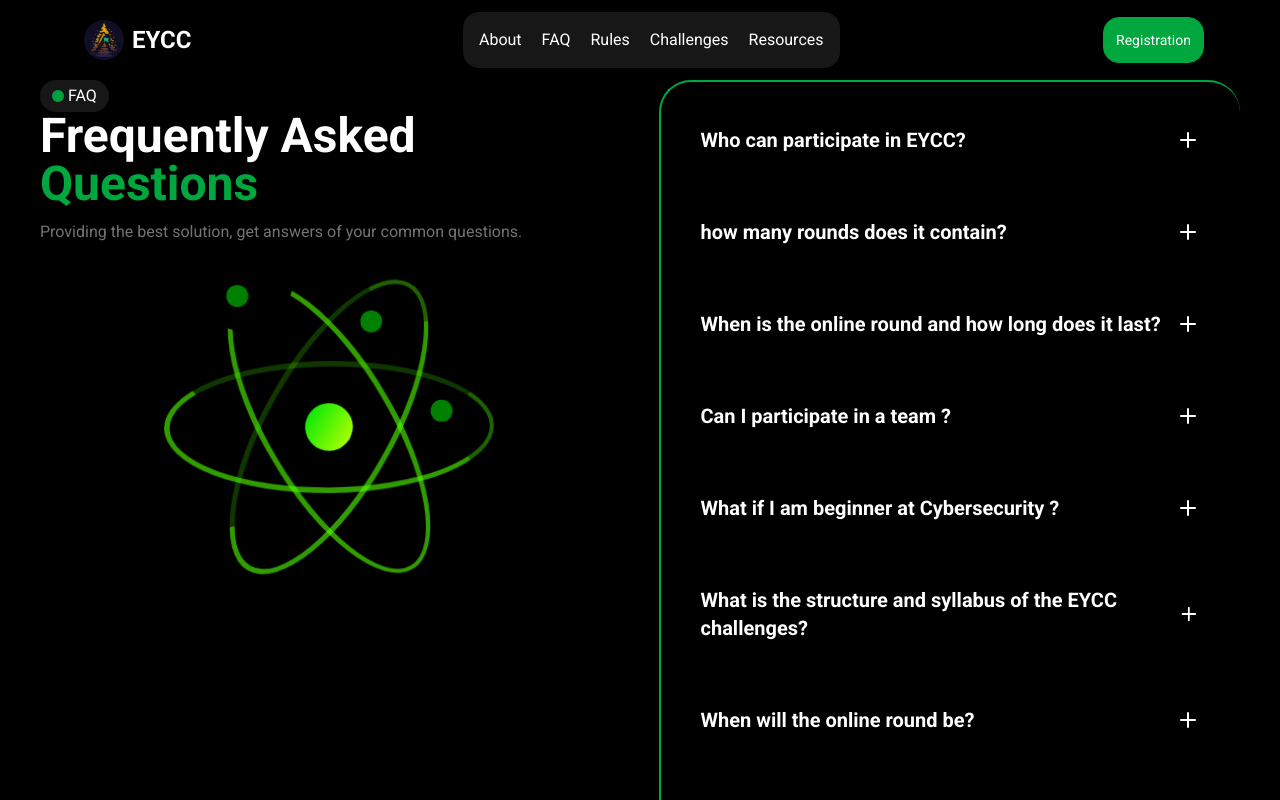
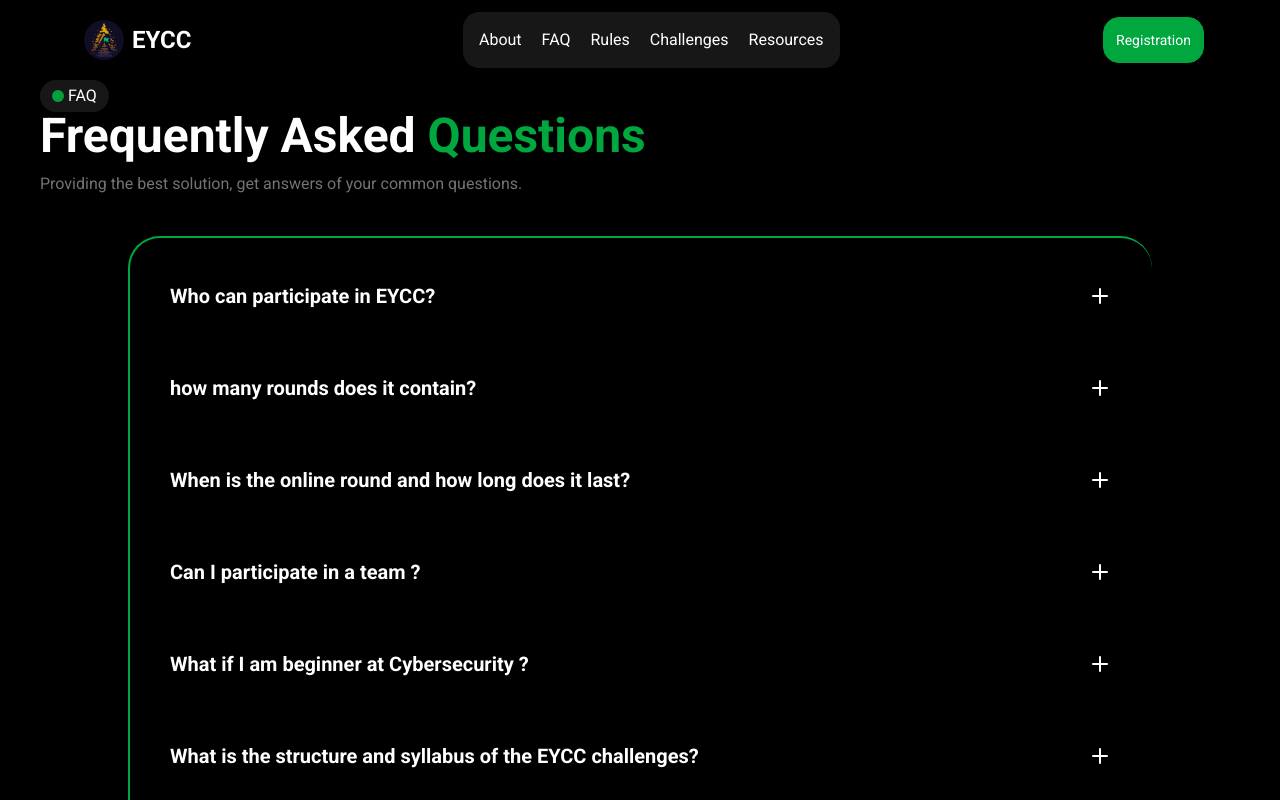
Before and after one commit to ibrahimwael951/EYCC, a Next.js app: page /faq in a window 1280 px wide. Shown: the top 800 px of the page. Built offline with nearby package versions, Linux system fonts and the light colour scheme.

Commit message:
edit FAQ page

```diff
--- a/src/components/FAQ.tsx
+++ b/src/components/FAQ.tsx
@@ -8,8 +8,8 @@
 
 const FAQ = () => {
   return (
-    <section className="mt-20 min-h-screen px-5 lg:px-10 2xl:px-20 flex flex-col md:flex-row md:justify-evenly gap-10 z-10">
-      <div className="md:w-2/4">
+    <section className="mt-20 min-h-screen px-5 lg:px-10 2xl:px-20  space-y-10 z-10">
+      <div className="">
         <motion.div
           {...FadeLeft}
           {...ViewPort}
@@ -35,17 +35,11 @@
           Providing the best solution, get answers of your common questions.
         </motion.p>
 
-        <div className="sticky top-2/6 flex justify-center items-center overflow-hidden">
-          <div className=" lg:scale-125">
-        <Loader5/>
-          </div>
-        </div>
-
       </div>
       <motion.div
         {...FadeUp}
         {...Animate}
-        className="border-t-2 border-l-2 border-green-600 rounded-4xl  h-fit md:w-2/4 flex flex-col gap-6 py-6 px-10"
+        className="border-t-2 border-l-2 border-green-600 rounded-4xl  h-fit  max-w-5xl mx-auto flex flex-col gap-6 py-6 px-10"
       >
         {FAQData.map((item, i) => (
           <FAQCard key={i} A={item.A} Q={item.Q} />
```
